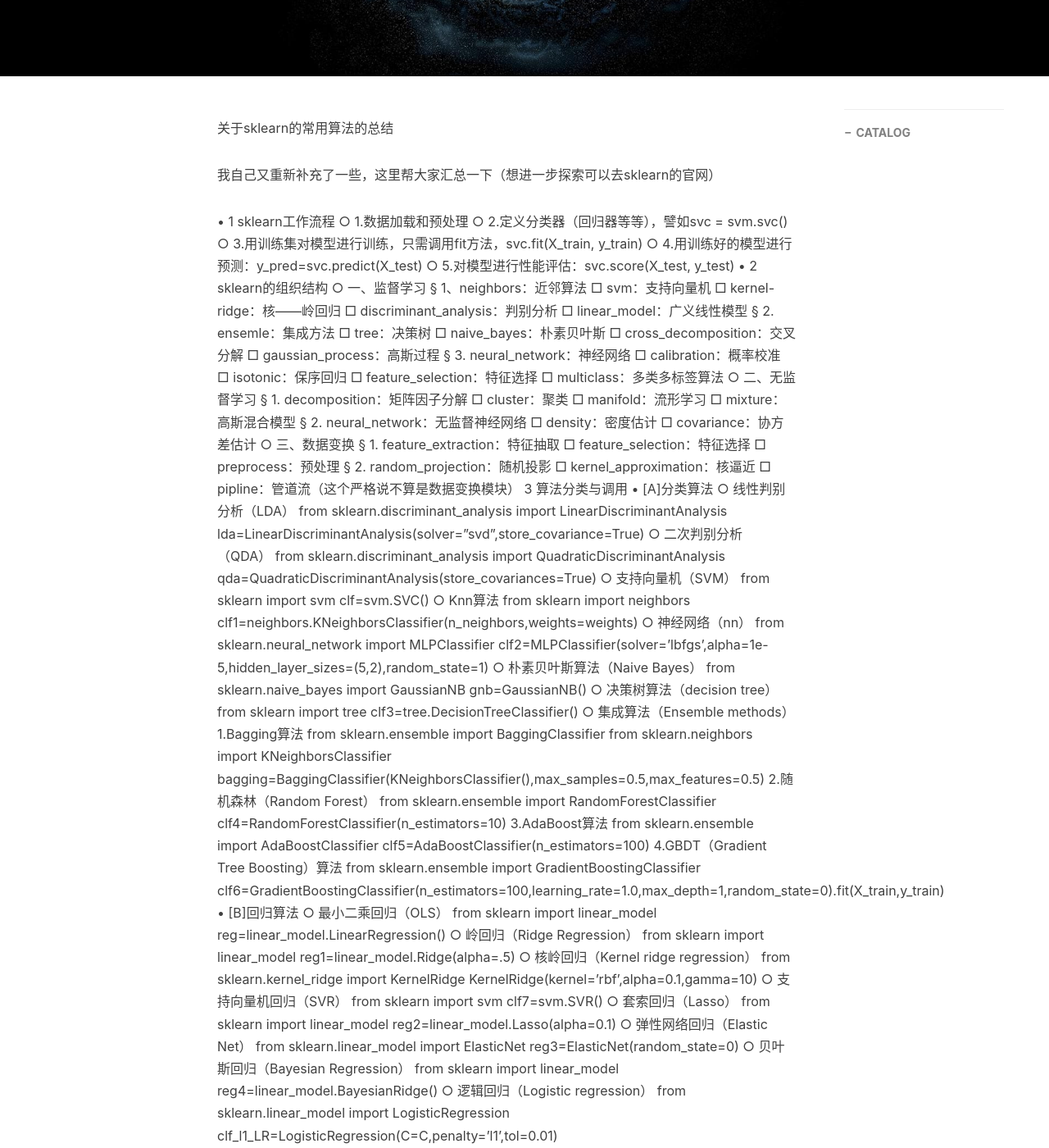
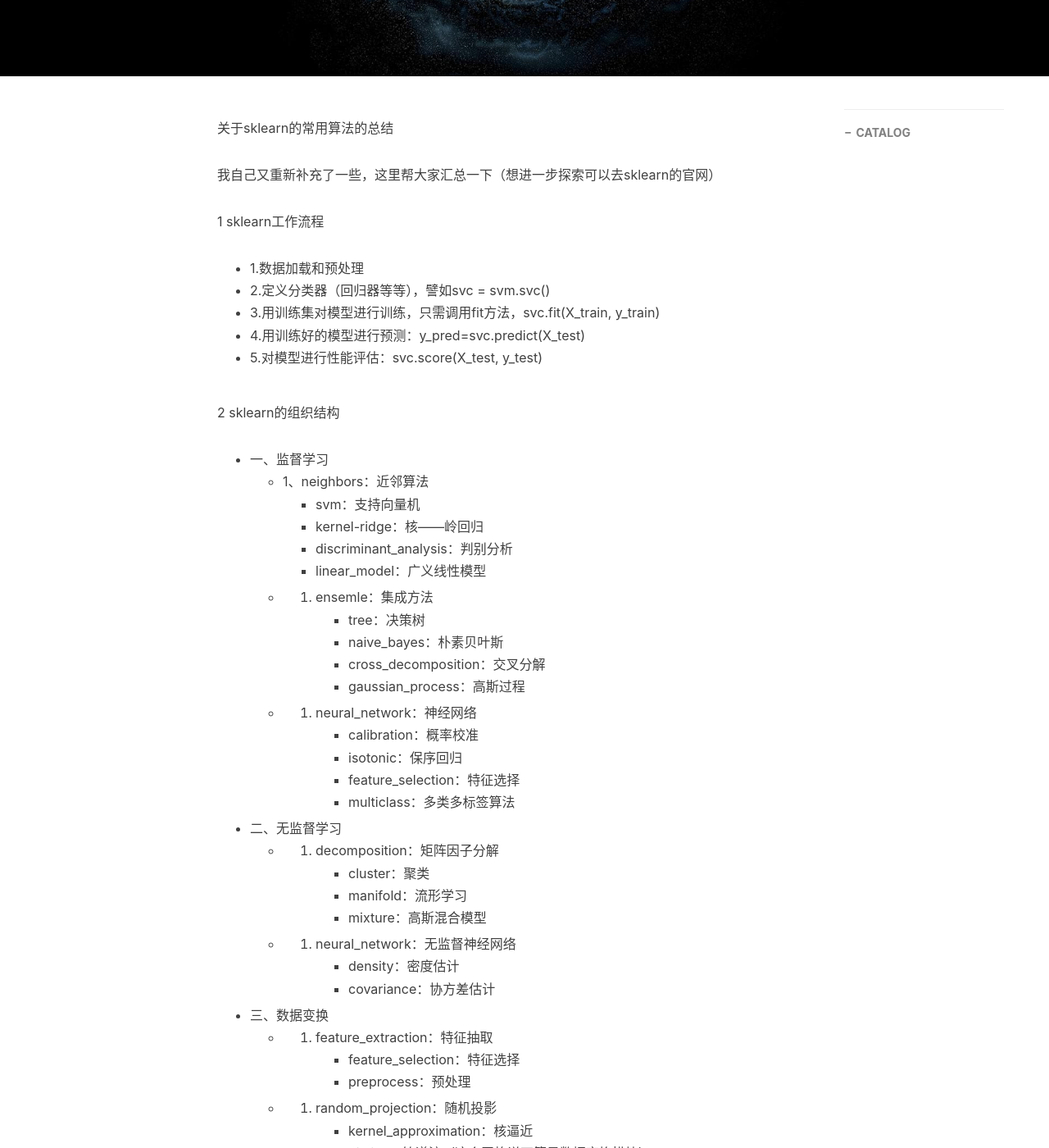
Before and after one commit to ZaccWu/ZaccWu.github.io, a Jekyll site: the page built from _posts/2019-08-04-sklearn常用算法总结.md, in a window 1280 px wide and 1400 px high, scrolled down 430 px. Shown: the whole window at 82% size. Built offline with Jekyll 4.4.1, drawn with Linux system fonts in a browser that asks for light colours; nearby versions of some CDN libraries; comment, search, counter and statistics services are not loaded; some of the changed text lies outside the part shown.

Commit message:
Update 2019-08-04-sklearn常用算法总结.md

````diff
--- a/_posts/2019-08-04-sklearn常用算法总结.md
+++ b/_posts/2019-08-04-sklearn常用算法总结.md
@@ -14,137 +14,197 @@
 
 我自己又重新补充了一些，这里帮大家汇总一下（想进一步探索可以去sklearn的官网）
 
-• 1 sklearn工作流程
-	○ 1.数据加载和预处理
-	○ 2.定义分类器（回归器等等），譬如svc = svm.svc()
-	○ 3.用训练集对模型进行训练，只需调用fit方法，svc.fit(X_train, y_train)
-	○ 4.用训练好的模型进行预测：y_pred=svc.predict(X_test)
-	○ 5.对模型进行性能评估：svc.score(X_test, y_test)
-• 2 sklearn的组织结构
-	○ 一、监督学习
-		§ 1、neighbors：近邻算法
-			□ svm：支持向量机
-			□ kernel-ridge：核——岭回归
-			□ discriminant_analysis：判别分析
-			□ linear_model：广义线性模型
-		§ 2. ensemle：集成方法
-			□ tree：决策树
-			□ naive_bayes：朴素贝叶斯
-			□ cross_decomposition：交叉分解
-			□ gaussian_process：高斯过程
-		§ 3. neural_network：神经网络
-			□ calibration：概率校准
-			□ isotonic：保序回归
-			□ feature_selection：特征选择
-			□ multiclass：多类多标签算法
-	○ 二、无监督学习
-		§ 1. decomposition：矩阵因子分解
-			□ cluster：聚类
-			□ manifold：流形学习
-			□ mixture：高斯混合模型
-		§ 2. neural_network：无监督神经网络
-			□ density：密度估计
-			□ covariance：协方差估计
-	○ 三、数据变换
-		§ 1. feature_extraction：特征抽取
-			□ feature_selection：特征选择
-			□ preprocess：预处理
-		§ 2. random_projection：随机投影
-			□ kernel_approximation：核逼近
-				□ pipline：管道流（这个严格说不算是数据变换模块）
+1 sklearn工作流程
+* 1.数据加载和预处理
+* 2.定义分类器（回归器等等），譬如svc = svm.svc()
+* 3.用训练集对模型进行训练，只需调用fit方法，svc.fit(X_train, y_train)
+* 4.用训练好的模型进行预测：y_pred=svc.predict(X_test)
+* 5.对模型进行性能评估：svc.score(X_test, y_test)
+
+2 sklearn的组织结构
+* 一、监督学习
+	* 1、neighbors：近邻算法
+		* svm：支持向量机
+		* kernel-ridge：核——岭回归
+		* discriminant_analysis：判别分析
+		* linear_model：广义线性模型
+	* 2. ensemle：集成方法
+		* tree：决策树
+		* naive_bayes：朴素贝叶斯
+		* cross_decomposition：交叉分解
+		* gaussian_process：高斯过程
+	* 3. neural_network：神经网络
+		* calibration：概率校准
+		* isotonic：保序回归
+		* feature_selection：特征选择
+		* multiclass：多类多标签算法
+* 二、无监督学习
+	* 1. decomposition：矩阵因子分解
+		* cluster：聚类
+		* manifold：流形学习
+		* mixture：高斯混合模型
+	* 2. neural_network：无监督神经网络
+		* density：密度估计
+		* covariance：协方差估计
+* 三、数据变换
+	* 1. feature_extraction：特征抽取
+		* feature_selection：特征选择
+		* preprocess：预处理
+	* 2. random_projection：随机投影
+		* kernel_approximation：核逼近
+		* pipline：管道流（这个严格说不算是数据变换模块）
+
 3 算法分类与调用
-	• [A]分类算法
-		○ 线性判别分析（LDA）
-		from sklearn.discriminant_analysis import LinearDiscriminantAnalysis
-		lda=LinearDiscriminantAnalysis(solver="svd",store_covariance=True)
-		○ 二次判别分析（QDA）
-		from sklearn.discriminant_analysis import QuadraticDiscriminantAnalysis
-		qda=QuadraticDiscriminantAnalysis(store_covariances=True)
-		○ 支持向量机（SVM）
-		from sklearn import svm
-		clf=svm.SVC()
-		○ Knn算法
-		from sklearn import neighbors
-		clf1=neighbors.KNeighborsClassifier(n_neighbors,weights=weights)
-		○ 神经网络（nn）
-		from sklearn.neural_network import MLPClassifier
-		clf2=MLPClassifier(solver='lbfgs',alpha=1e-5,hidden_layer_sizes=(5,2),random_state=1)
-		○ 朴素贝叶斯算法（Naive Bayes）
-		from sklearn.naive_bayes import GaussianNB
-		gnb=GaussianNB()
-		○ 决策树算法（decision tree）
-		from sklearn import tree
-		clf3=tree.DecisionTreeClassifier()
-		○ 集成算法（Ensemble methods）
-			1.Bagging算法
-				from sklearn.ensemble import BaggingClassifier
-				from sklearn.neighbors import KNeighborsClassifier
-				bagging=BaggingClassifier(KNeighborsClassifier(),max_samples=0.5,max_features=0.5)
-			2.随机森林（Random Forest）
-				from sklearn.ensemble import RandomForestClassifier
-				clf4=RandomForestClassifier(n_estimators=10)
-			3.AdaBoost算法
-				from sklearn.ensemble import AdaBoostClassifier
-				clf5=AdaBoostClassifier(n_estimators=100)
-			4.GBDT（Gradient Tree Boosting）算法
-				from sklearn.ensemble import GradientBoostingClassifier
-				clf6=GradientBoostingClassifier(n_estimators=100,learning_rate=1.0,max_depth=1,random_state=0).fit(X_train,y_train)
-	• [B]回归算法
-		○ 最小二乘回归（OLS）
-		from sklearn import linear_model
-		reg=linear_model.LinearRegression()
-		○ 岭回归（Ridge Regression）
-		from sklearn import linear_model
-		reg1=linear_model.Ridge(alpha=.5)
-		○ 核岭回归（Kernel ridge regression）
-		from sklearn.kernel_ridge import KernelRidge
-		KernelRidge(kernel='rbf',alpha=0.1,gamma=10)
-		○ 支持向量机回归（SVR）
-		from sklearn import svm
-		clf7=svm.SVR()
-		○ 套索回归（Lasso）
-		from sklearn import linear_model
-		reg2=linear_model.Lasso(alpha=0.1)
-		○ 弹性网络回归（Elastic Net）
-		from sklearn.linear_model import ElasticNet
-		reg3=ElasticNet(random_state=0)
-		○ 贝叶斯回归（Bayesian Regression）
-		from sklearn import linear_model
-		reg4=linear_model.BayesianRidge()
-		○ 逻辑回归（Logistic regression）
-		from sklearn.linear_model import LogisticRegression
-		clf_l1_LR=LogisticRegression(C=C,penalty='l1',tol=0.01)
-		clf_l2_LR=LogisticRegression(C=C,penalty='l2',tol=0.01)
-		○ 稳健回归（Robustness regression）
-		from sklearn import linear_model
-		ransac=linear_model.RANSACRegressor()
-		○ 多项式回归（Polynomial regression——多项式基函数回归）
-		from sklearn.preprocessing import PolynomialFeatures
-		poly=PolynomialFeatures(degree=2)
-		poly.fit_transform(X)
-		○ 偏最小二乘回归（PLS）
-		from sklearn.cross_decomposition import PLSCanonical
-		PLSCanonical(algorithm='nipals',copy=True,max_iter=500,n_components=2,scale=True,tol=1e-06)
-		○ 典型相关分析（CCA）
-		from sklearn.cross_decomposition import CCA
-		cca=CCA(n_components=2)
-	• [C]聚类算法
-		○ Knn算法
-		from sklearn.neighbors import NearestNeighbors
-		nbrs=NearestNeighbors(n_neighbors=2,algorithm='ball_tree').fit(X)
-		○ Kmeans算法
-		from sklearn.cluster import KMeans
-		kmeans=KMeans(init='k-means++',n_clusters=n_digits,n_init=10)
-		○ 层次聚类（Hierarchical clustering）——支持多种距离
-		from sklearn.cluster import AgglomerativeClustering
-		model=AgglomerativeClustering(linkage=linkage,connectivity=connectivity,n_clusters=n_clusters)
-	• [D]降维算法
-		○ 主成分方法（PCA）
-		from sklearn.decomposition import PCA
-		pca=PCA(n_components=2)
-		○ 核函主成分（kernal pca）
-		from sklearn.decomposition import KernelPCA
-		kpca=KernelPCA(kernel="rbf",fit_inverse_transform=True,gamma=10)
-		○ 因子分析（Factor Analysis）
-		from sklearn.decomposition import FactorAnalysis
-		fa=FactorAnalysis()
+* A 分类算法
+    * 线性判别分析（LDA）
+    ```python
+    from sklearn.discriminant_analysis import LinearDiscriminantAnalysis
+    lda=LinearDiscriminantAnalysis(solver="svd",store_covariance=True)
+    ```
+    * 二次判别分析（QDA）
+	```python
+    from sklearn.discriminant_analysis import QuadraticDiscriminantAnalysis
+	qda=QuadraticDiscriminantAnalysis(store_covariances=True)
+    ```
+	* 支持向量机（SVM）
+	```python
+    from sklearn import svm
+	clf=svm.SVC()
+    ```
+	* Knn算法
+    ```python
+    from sklearn import neighbors
+    clf1=neighbors.KNeighborsClassifier(n_neighbors,weights=weights)
+    ```
+	* 神经网络（nn）
+    ```python
+    from sklearn.neural_network import MLPClassifier
+    clf2=MLPClassifier(solver='lbfgs',alpha=1e-5,hidden_layer_sizes=(5,2),random_state=1)
+    ```
+	* 朴素贝叶斯算法（Naive Bayes）
+    ```python
+    from sklearn.naive_bayes import GaussianNB
+    gnb=GaussianNB()
+    ```
+	* 决策树算法（decision tree）
+    ```python
+    from sklearn import tree
+    clf3=tree.DecisionTreeClassifier()
+    ```
+	* 集成算法（Ensemble methods）
+        * 1.Bagging算法
+        ```python
+        from sklearn.ensemble import BaggingClassifier
+        from sklearn.neighbors import KNeighborsClassifier
+        bagging=BaggingClassifier(KNeighborsClassifier(),max_samples=0.5,max_features=0.5)
+        ```
+        * 2.随机森林（Random Forest）
+        ```python
+        from sklearn.ensemble import RandomForestClassifier
+        clf4=RandomForestClassifier(n_estimators=10)
+        ```
+        * 3.AdaBoost算法
+        ```python
+        from sklearn.ensemble import AdaBoostClassifier
+        clf5=AdaBoostClassifier(n_estimators=100)
+        ```
+        * 4.GBDT（Gradient Tree Boosting）算法
+        ```python
+        from sklearn.ensemble import GradientBoostingClassifier
+        clf6=GradientBoostingClassifier(n_estimators=100,learning_rate=1.0,max_depth=1,random_state=0).fit(X_train,y_train)
+        ```
+* B 回归算法
+	* 最小二乘回归（OLS）
+    ```python
+    from sklearn import linear_model
+    reg=linear_model.LinearRegression()
+    ```
+	* 岭回归（Ridge Regression）
+    ```python
+    from sklearn import linear_model
+    reg1=linear_model.Ridge(alpha=.5)
+    ```
+	* 核岭回归（Kernel ridge regression）
+    ```python
+    from sklearn.kernel_ridge import KernelRidge
+    KernelRidge(kernel='rbf',alpha=0.1,gamma=10)
+    ```
+	* 支持向量机回归（SVR）
+    ```python
+    from sklearn import svm
+    clf7=svm.SVR()
+    ```
+	* 套索回归（Lasso）
+    ```python
+    from sklearn import linear_model
+    reg2=linear_model.Lasso(alpha=0.1)
+    ```
+	* 弹性网络回归（Elastic Net）
+    ```python
+    from sklearn.linear_model import ElasticNet
+    reg3=ElasticNet(random_state=0)
+    ```
+	* 贝叶斯回归（Bayesian Regression）
+    ```python
+    from sklearn import linear_model
+    reg4=linear_model.BayesianRidge()
+    ```
+	* 逻辑回归（Logistic regression）
+    ```python
+    from sklearn.linear_model import LogisticRegression
+    clf_l1_LR=LogisticRegression(C=C,penalty='l1',tol=0.01)
+    clf_l2_LR=LogisticRegression(C=C,penalty='l2',tol=0.01)
+    ```
+	* 稳健回归（Robustness regression）
+    ```python
+    from sklearn import linear_model
+    ransac=linear_model.RANSACRegressor()
+    ```
+	* 多项式回归（Polynomial regression——多项式基函数回归）
+    ```python
+    from sklearn.preprocessing import PolynomialFeatures
+    poly=PolynomialFeatures(degree=2)
+    poly.fit_transform(X)
+    ```
+	* 偏最小二乘回归（PLS）
+    ```python
+    from sklearn.cross_decomposition import PLSCanonical
+    PLSCanonical(algorithm='nipals',copy=True,max_iter=500,n_components=2,scale=True,tol=1e-06)
+    ```
+	* 典型相关分析（CCA）
+    ```python
+    from sklearn.cross_decomposition import CCA
+    cca=CCA(n_components=2)
+    ```
+* C 聚类算法
+	* Knn算法
+    ```python
+    from sklearn.neighbors import NearestNeighbors
+    nbrs=NearestNeighbors(n_neighbors=2,algorithm='ball_tree').fit(X)
+    ```
+	*  Kmeans算法
+    ```python
+    from sklearn.cluster import KMeans
+    kmeans=KMeans(init='k-means++',n_clusters=n_digits,n_init=10)
+    ```
+	* 层次聚类（Hierarchical clustering）——支持多种距离
+    ```python
+    from sklearn.cluster import AgglomerativeClustering
+    model=AgglomerativeClustering(linkage=linkage,connectivity=connectivity,n_clusters=n_clusters)
+    ```
+* D 降维算法
+	* 主成分方法（PCA）
+    ```python
+    from sklearn.decomposition import PCA
+    pca=PCA(n_components=2)
+    ```
+	* 核函主成分（kernal pca）
+    ```python
+    from sklearn.decomposition import KernelPCA
+    kpca=KernelPCA(kernel="rbf",fit_inverse_transform=True,gamma=10)
+    ```
+	* 因子分析（Factor Analysis）
+    ```python
+    from sklearn.decomposition import FactorAnalysis
+    fa=FactorAnalysis()
+    ```
````
